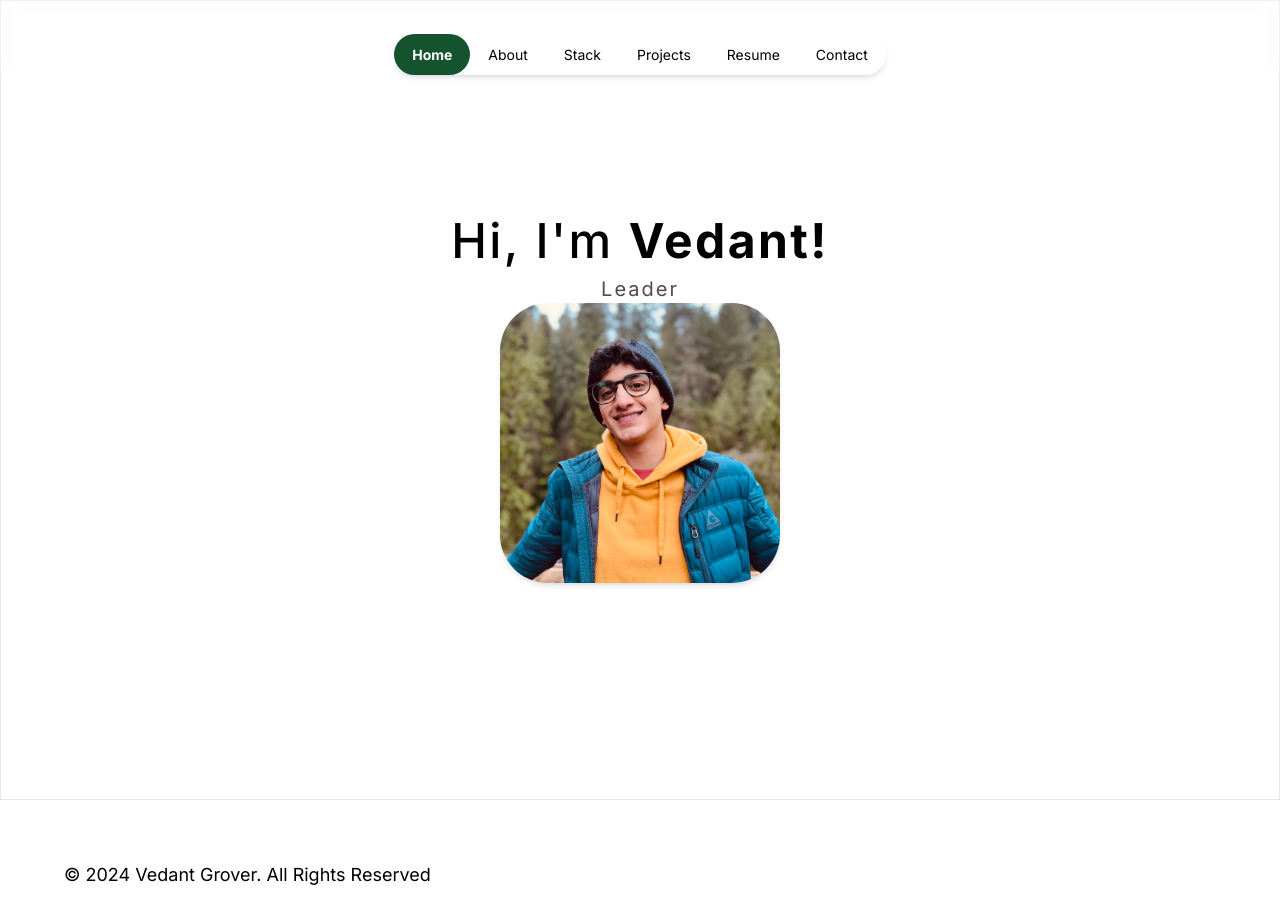
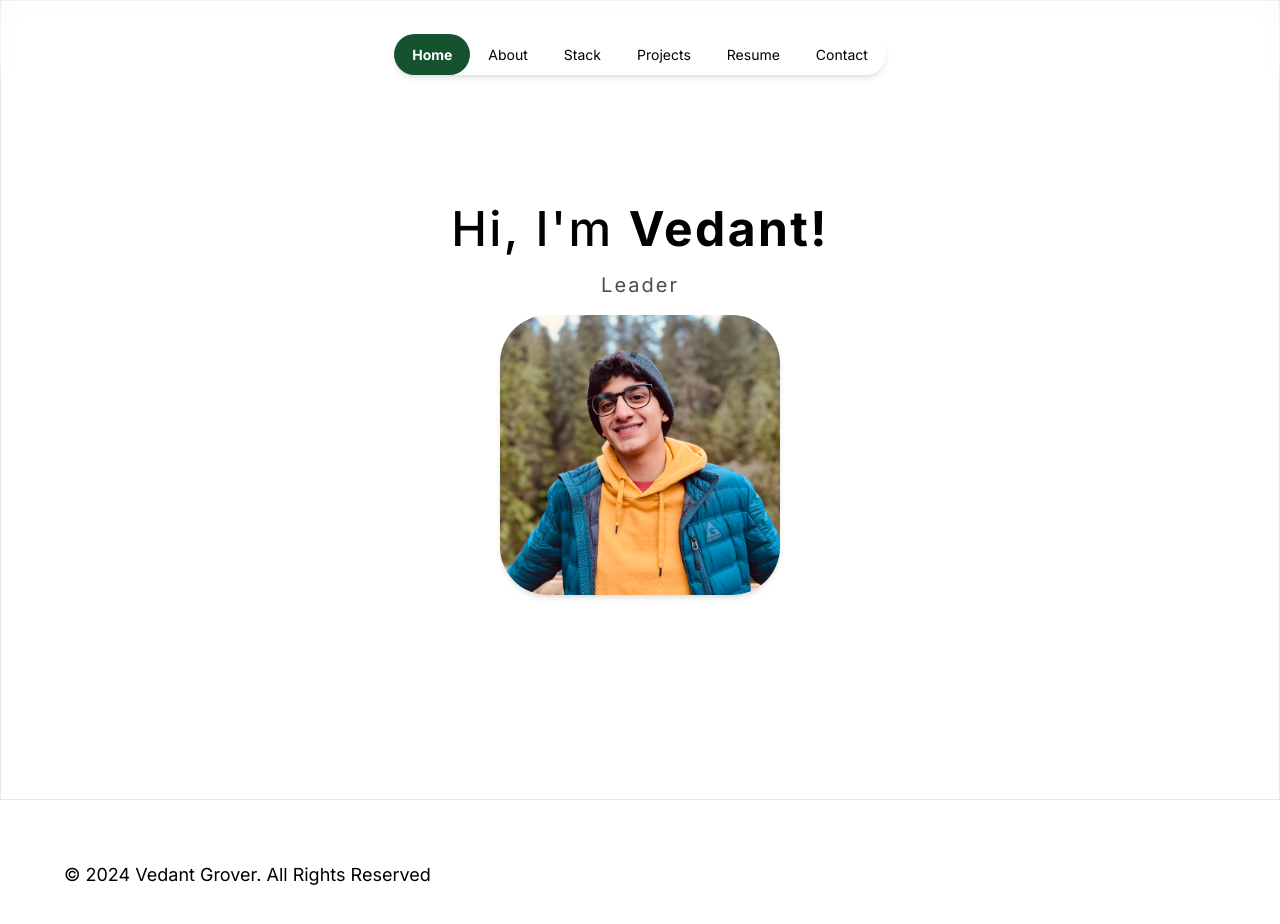
Before and after one commit to vedantgrover/VedantsPortfolio, a Next.js app: page / in a window 1280 px wide. Shown: the top 924 px of the page. Built offline with nearby package versions, Linux system fonts and the light colour scheme.

Commit message:
Replaces padding with space for more efficient gaps between each element

```diff
--- a/app/components/Greeting.tsx
+++ b/app/components/Greeting.tsx
@@ -4,8 +4,8 @@ import ImageOfMe from "@/app/components/ImageOfMe";
 
 const Greeting = memo(() => {
     return (
-        <div className="flex flex-col items-center justify-between">
-            <h1 className="text-5xl font-[500] tracking-wider pb-2">Hi, I&apos;m <b>Vedant!</b></h1>
+        <div className="flex flex-col items-center justify-between space-y-4">
+            <h1 className="text-5xl font-[500] tracking-wider">Hi, I&apos;m <b>Vedant!</b></h1>
             <ChangingRoleText/>
             <ImageOfMe />
         </div>
```
